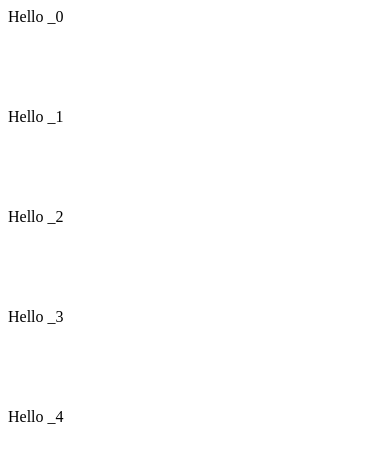
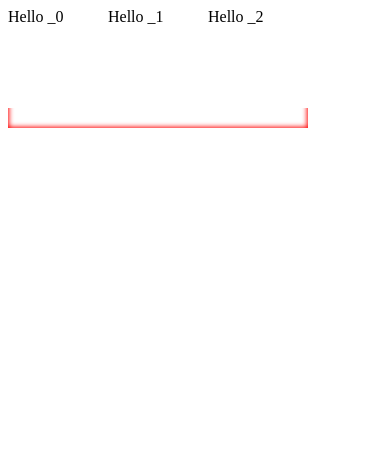
Before and after one commit to vaheqelyan/vue-sort, a Vue app: page / in a window 390 px wide. Shown: the top 460 px of the page. Built offline with nearby package versions, Linux system fonts and the light colour scheme; what namey-mcnameface would draw is missing.

Commit message:
feat: Make list to work in multidirectional way

```diff
--- a/src/App.vue
+++ b/src/App.vue
@@ -44,6 +44,7 @@ const onSort = ({ index, newIndex }) => {
     item-id="key"
     class="container"
     :row-height="100"
+    direction="row"
   >
     <template v-slot:item="{ item, isActive }">
       <div class="row">
@@ -60,10 +61,11 @@ const onSort = ({ index, newIndex }) => {
 
 <style>
 .container {
-  height: 500px;
-  width: 100px;
-  overflow-y: scroll;
+  height: 120px;
+  width: 300px;
+  overflow-x: scroll;
   position: relative;
+  box-shadow: 0px 0px 5px 1px red inset;
 }
 
 .item {
@@ -74,6 +76,8 @@ const onSort = ({ index, newIndex }) => {
 }
 
 .row {
+  background: #fff;
   height: 100px;
+  width: 100px;
 }
 </style>
--- a/src/Dragger.vue
+++ b/src/Dragger.vue
@@ -5,6 +5,8 @@
 </template>
 
 <script>
+import { DIRECTION } from './constants/props'
+
 const EDGE_THRESHOLD = 20
 
 function throttle(func, timeFrame) {
@@ -24,6 +26,7 @@ export default {
     move: Object,
     container: HTMLDivElement,
     viewport: Boolean,
+    direction: String
   },
   data: () => ({
     initXY: {
@@ -35,9 +38,8 @@ export default {
       y: 0,
     },
     targetBound: { width: 0, height: 0, top: 0, left: 0 },
+    containerBound: { width: 0, height: 0, top: 0, left: 0 },
     // Autoscroll
-    containerTop: 0,
-    containerBottom: 0,
     oldY: 0,
     t: 0,
     vel: 1,
@@ -53,35 +55,39 @@ export default {
     window.addEventListener('mouseup', this.mouseup)
 
     this.initXY = this.move.initXY
-    this.containerBottom = this.move.containerBottom
-    this.containerTop = this.move.containerTop
     this.edge = this.move.edge
 
+    this.containerBound = this.move.containerBound
     this.targetBound = this.move.targetBound
   },
   methods: {
     mousemove({ clientX, clientY }) {
-      const { top, height } = this.targetBound
+      const top = this.targetBound[this.getProp.position]
+      const height = this.targetBound[this.getProp.size]
+
+      const containerTop = this.containerBound[this.getProp.position]
+      const containerBottom = this.containerBound[this.getProp.containerSize]
 
       this.newXY = {
         x: clientX - this.initXY.x,
         y: clientY - this.initXY.y,
       }
-      const { x, y } = this.newXY
 
-      const topSensor = top + y < this.containerTop + EDGE_THRESHOLD
+      const y = this.newXY[this.getProp.axis]
+
+      const topSensor = top + y < containerTop + EDGE_THRESHOLD
       const bottomSensor =
-        top + y + height > this.containerBottom - EDGE_THRESHOLD
+        top + y + height > containerBottom - EDGE_THRESHOLD
 
       const velocityBottom =
         (top +
           y +
           height -
-          (this.containerBottom + this.edge.bottom - EDGE_THRESHOLD)) /
+          (containerBottom + this.edge.bottom - EDGE_THRESHOLD)) /
         EDGE_THRESHOLD
 
       const velocityTop =
-        (this.containerTop + this.edge.top + EDGE_THRESHOLD - (top + y)) /
+        (containerTop + this.edge.top + EDGE_THRESHOLD - (top + y)) /
         EDGE_THRESHOLD
 
       this.sign = topSensor ? -1 : bottomSensor ? 1 : 0
@@ -95,7 +101,7 @@ export default {
         if (!this.intervalId) {
           this.intervalId = setInterval(() => {
             this.update()
-            this.container.scrollTop += 2 * this.vel * this.sign
+            this.container[this.getProp.scroll] += 2 * this.vel * this.sign
           }, 10)
         }
       } else if (this.intervalId) {
@@ -124,7 +130,9 @@ export default {
     },
 
     update() {
-      this.$emit('update', this.targetBound.top - this.containerTop + this.newXY.y)
+      const { position, axis } = this.getProp
+
+      this.$emit('update', this.targetBound[position] - this.containerBound[position] + this.newXY[axis])
     },
   },
   computed: {
@@ -142,6 +150,27 @@ export default {
         zIndex: 2,
       }
     },
+
+    getProp () {
+      const propMap = {
+        [DIRECTION.ROW]: {
+          position: 'left',
+          size: 'width',
+          axis: 'x',
+          scroll: 'scrollLeft',
+          containerSize: 'right'
+        },
+        [DIRECTION.COLUMN]: {
+          position: 'top',
+          axis: 'y',
+          size: 'height',
+          scroll: 'scrollTop',
+          containerSize: 'bottom'
+        }
+      }
+
+      return propMap[this.direction]
+    }
   },
 }
 </script>
--- a/src/Move.vue
+++ b/src/Move.vue
@@ -5,6 +5,8 @@
 </template>
 
 <script>
+import { DIRECTION } from './constants/props'
+
 const EDGE_THRESHOLD = 20
 
 export default {
@@ -19,6 +21,7 @@ export default {
     newIndex: Number,
     activeIndex: Number,
     moveInstance: Object,
+    direction: String,
   },
   data: () => ({
     initXY: {
@@ -30,14 +33,13 @@ export default {
       y: 0,
     },
     targetBound: { width: 0, height: 0, top: 0, left: 0 },
+    containerBound: { width: 0, height: 0, top: 0, left: 0 },
     height: 0,
     width: 0,
     active: false,
     top: 0,
     left: 0,
     // Autoscroll
-    containerTop: 0,
-    containerBottom: 0,
     oldY: 0,
     t: 0,
     vel: 1,
@@ -61,17 +63,14 @@ export default {
       }
 
       this.targetBound = currentTarget.getBoundingClientRect()
-      const containerBound = container.getBoundingClientRect()
 
-      this.containerTop = containerBound.top
-      this.containerBottom = containerBound.bottom
+      this.containerBound = container.getBoundingClientRect()
 
       this.enlargeEdges()
 
       this.$emit('start', {
-        containerTop: this.containerTop,
-        containerBottom: this.containerBottom,
         targetBound: this.targetBound,
+        containerBound: this.containerBound,
         initXY: this.initXY,
         edge: this.edge,
         index: this.index,
@@ -79,17 +78,21 @@ export default {
     },
 
     enlargeEdges() {
-      const { top, left, width, height } = this.targetBound
+      const height = this.targetBound[this.getProp.size]
+      const top = this.targetBound[this.getProp.position]
 
-      const topSensor = top < this.containerTop + EDGE_THRESHOLD
-      const bottomSensor = top + height > this.containerBottom - EDGE_THRESHOLD
+      const containerTop = this.containerBound[this.getProp.position]
+      const containerBottom = this.containerBound[this.getProp.containerPosition]
+
+      const topSensor = top < containerTop + EDGE_THRESHOLD
+      const bottomSensor = top + height > containerBottom - EDGE_THRESHOLD
 
       if (bottomSensor) {
         this.edge.bottom =
-          top + height - (this.containerBottom - EDGE_THRESHOLD)
+          top + height - (containerBottom - EDGE_THRESHOLD)
       }
       if (topSensor) {
-        this.edge.top = top - (this.containerTop + EDGE_THRESHOLD)
+        this.edge.top = top - (containerTop + EDGE_THRESHOLD)
       }
     },
   },
@@ -103,7 +106,11 @@ export default {
       )
         return
 
+      const { translateAxis, size } = this.getProp
+      const translateSize = this.moveInstance.targetBound[size]
+
       const isDown = Math.sign(this.newIndex - this.activeIndex) > 0
+
 
       if (
         this.index >= this.activeIndex &&
@@ -111,7 +118,7 @@ export default {
         isDown
       ) {
         return {
-          transform: `translateY(${-this.moveInstance.targetBound.height}px)`,
+          transform: `translate${translateAxis}(${-translateSize}px)`,
         }
       } else if (
         this.index <= this.activeIndex &&
@@ -119,10 +126,29 @@ export default {
         !isDown
       ) {
         return {
-          transform: `translateY(${this.moveInstance.targetBound.height}px)`,
+          transform: `translate${translateAxis}(${translateSize}px)`,
         }
       }
     },
+
+    getProp () {
+      const propMap = {
+        [DIRECTION.ROW]: {
+          translateAxis: 'X',
+          size: 'width',
+          position: 'left',
+          containerPosition: 'right'
+        },
+        [DIRECTION.COLUMN]: {
+          translateAxis: 'Y',
+          size: 'height',
+          position: 'top',
+          containerPosition: 'bottom'
+        }
+      }
+
+      return propMap[this.direction]
+    }
   },
 }
 </script>
--- a/src/SortList.vue
+++ b/src/SortList.vue
@@ -2,7 +2,7 @@
   <div>
     <div class="scrollList" ref="container" @scroll="onScroll" v-bind="$attrs">
       <div class="scrollList__inner" :style="getContainerHeight.style">
-        <div class="scrollList__content" :style="getVirtualList.style">
+        <div class="scrollList__content" :class="getDirectionClass" :style="getVirtualList.style">
           <move
             v-for="(item, index) in getVirtualList.selection"
             :key="item[itemId]"
@@ -13,6 +13,7 @@
             :active-index="activeIndex"
             :new-index="newIndex"
             :moveInstance="moveInstance"
+            :direction="direction"
           >
             <slot
               name="item"
@@ -28,6 +29,7 @@
       v-if="start"
       :move="moveInstance"
       :container="getContainer"
+      :direction="direction"
       @update="onUpdate"
       @end="onEnd"
     >
@@ -39,6 +41,7 @@
 <script>
 import Move from './Move.vue'
 import Dragger from './Dragger.vue'
+import { DIRECTION } from './constants/props'
 
 const EVENT_OPTS = {
   passive: true,
@@ -60,6 +63,10 @@ export default {
       type: Number,
       default: 1,
     },
+    direction: {
+      type: String,
+      default: DIRECTION.COLUMN
+    }
   },
   inheritAttrs: false,
   components: {
@@ -75,10 +82,11 @@ export default {
     newIndex: -1,
   }),
   mounted() {
+    const { viewportSize, windowSize } = this.getProp
     if (!this.viewport) {
-      this.height = this.$refs.container.offsetHeight
+      this.height = this.$refs.container[viewportSize]
     } else {
-      this.height = window.innerHeight || document.documentElement.offsetHeight
+      this.height = window[windowSize] || document.documentElement[viewportSize]
 
       window.addEventListener('scroll', this.onScroll, EVENT_OPTS)
       window.addEventListener('resize', this.onResize, EVENT_OPTS)
@@ -120,7 +128,7 @@ export default {
     },
     onScroll() {
       if (!this.viewport) {
-        this.offset = this.$refs.container.scrollTop
+        this.offset = this.$refs.container[this.getProp.scroll]
       } else {
         let offset = Math.max(
           0,
@@ -146,16 +154,16 @@ export default {
 
       let selection = this.list.slice(start, end)
 
-      return { selection, style: { top: `${start * this.rowHeight}px` }, start }
+      return { selection, style: { [this.getProp.position]: `${start * this.rowHeight}px` }, start }
     },
 
     getContainerHeight() {
-      let height = this.list.length * this.rowHeight
+      const size = this.list.length * this.rowHeight
 
       return {
-        height,
+        size,
         style: {
-          height: `${height}px`,
+          [this.getDirectionSize ]: `${size}px`,
         },
       }
     },
@@ -163,6 +171,43 @@ export default {
     getContainer() {
       return this.viewport ? document.documentElement : this.$refs.container
     },
+
+    getDirectionSize () {
+      const classMap = {
+        [DIRECTION.ROW]: 'width',
+        [DIRECTION.COLUMN]: 'height'
+      }
+
+      return classMap[this.direction]
+    },
+
+    getDirectionClass () {
+      const classMap = {
+        [DIRECTION.ROW]: 'scrollList__content--row',
+        [DIRECTION.COLUMN]: 'scrollList__content--col'
+      }
+
+      return classMap[this.direction]
+    },
+
+    getProp () {
+      const classMap = {
+        [DIRECTION.ROW]: {
+          scroll: 'scrollLeft',
+          position: 'left',
+          viewportSize: 'offsetWidth',
+          windowSize: 'innerWidth'
+        },
+        [DIRECTION.COLUMN]: {
+          scroll: 'scrollTop',
+          position: 'top',
+          viewportSize: 'offsetHeight',
+          windowSize: 'innerHeight'
+        }
+      }
+
+      return classMap[this.direction]
+    }
   },
 }
 </script>
@@ -183,5 +228,14 @@ export default {
   height: 100%;
   width: 100%;
   overflow: visible;
+  display: flex;
+}
+
+.scrollList__content--row {
+  flex-direction: row;
+}
+
+.scrollList__content--col {
+  flex-direction: column;
 }
 </style>
--- /dev/null
+++ b/src/constants/props.js
@@ -0,0 +1,4 @@
+export const DIRECTION = {
+  ROW: 'row',
+  COLUMN: 'column'
+}
```
